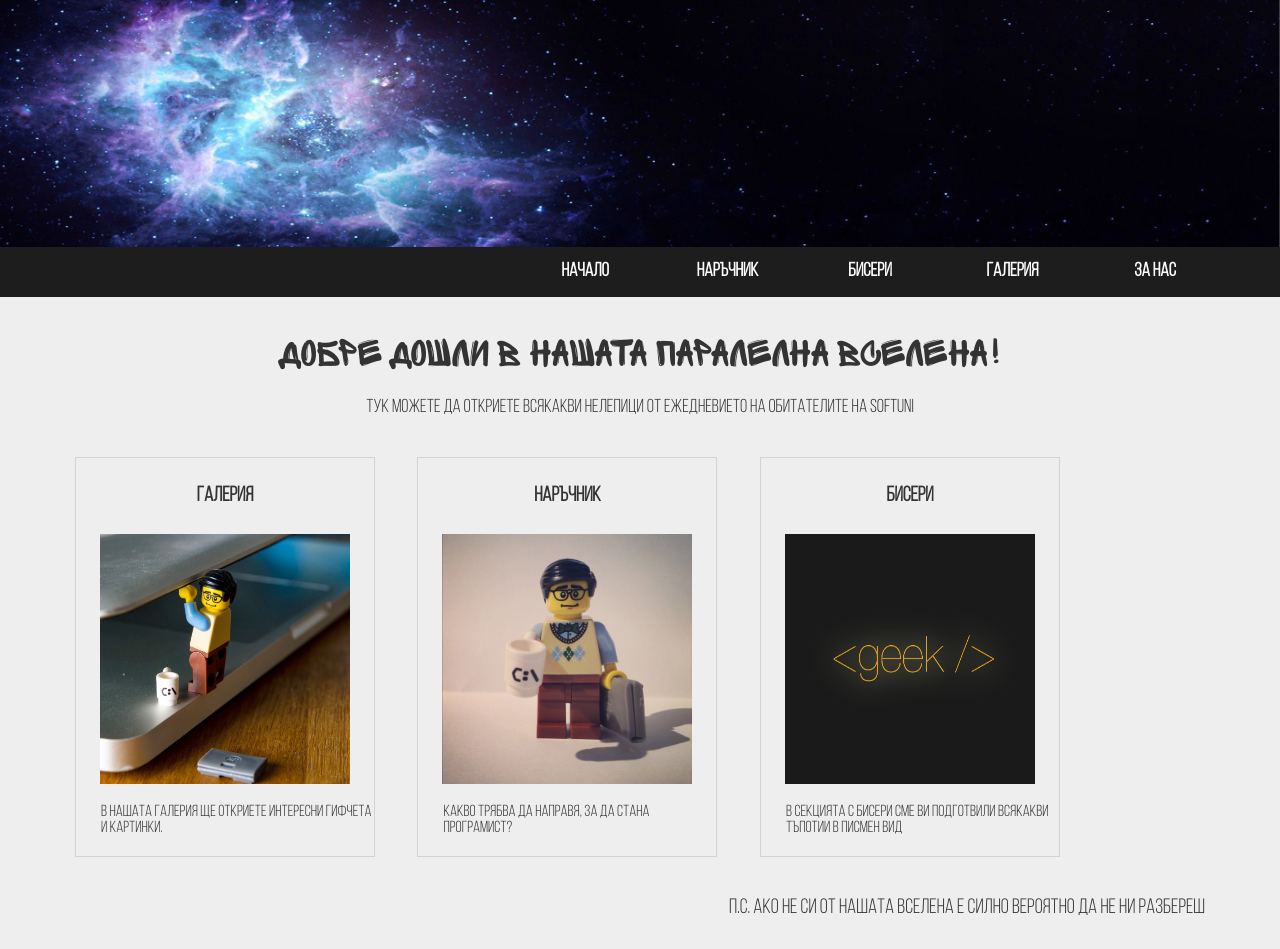
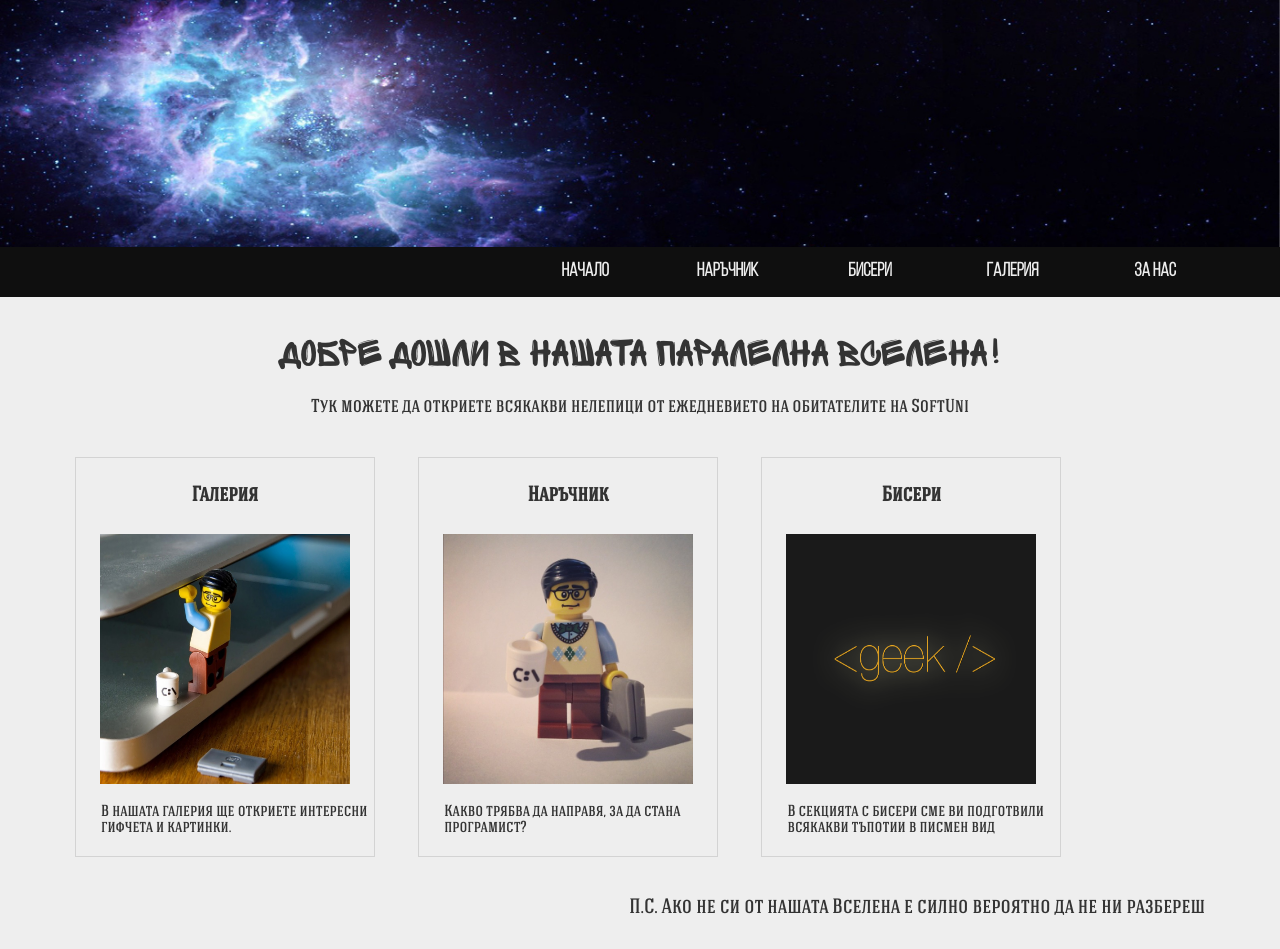
Before and after one commit to rozay/WebFundamentals-HTML-CSS-Teamwork, a PHP site: page / in a window 1280 px wide. Shown: the top 949 px of the page. Run offline with PHP 8.4, Linux system fonts and the light colour scheme.

Commit message:
design changes- new font, new colors

```diff
--- a/php template/styles/style.css
+++ b/php template/styles/style.css
@@ -6,12 +6,18 @@ body, header, section, article, img, div, svg, span, a {
 @font-face {
     font-family: BebasNeueBook;
     src: url('BebasNeue%20Book.otf');
+
 }
+@font-face {
+    font-family: Hagin;
+    src: url('Hagin%20Caps%20Medium.otf');
+}
+
 body {
     background: #1D1D1D;
     width: 100%;
     margin: 0 auto;
-    font-family: BebasNeueBook;
+    font-family: Hagin;
     font-size: 16px;
 }
 
@@ -19,10 +25,12 @@ body {
 
 header {
     overflow: auto;
-    background: #1D1D1D;
+    /*background: #1D1D1D;*/
+    background: #0f0f0f;
     margin: 0;
     padding: 0;
     vertical-align: top;
+    font-family: BebasNeueBook;
 }
 
 /*- 1.1. Header logo -*/
@@ -43,7 +51,9 @@ header {
 header a {
     text-decoration: none;
     font-weight: bold;
-    color: #ffffff;
+    /*color: #ffffff;*/
+    /*color: #9389d0;*/
+    color: #eee;
 }
 
 #navigation-wrapper {
@@ -79,7 +89,8 @@ header a {
 
 #navigation-bg li:hover {
     /*background: #ff8c00;*/
-    background: #d9caac;
+    /*background: #d9caac;*/
+    background: #9389d0;
     -webkit-transition: background .4s ease-in-out;
     -moz-transition: background .4s ease-in-out;
     -ms-transition: background .4s ease-in-out;
@@ -150,6 +161,7 @@ footer {
     color: #fff;
     float: left;
     width: 100%;
+    font-family: BebasNeueBook;
 }
 
 #footer-wrapper {
@@ -176,7 +188,8 @@ footer li {
 }
 
 footer li:hover {
-    color: #ff8c00;
+    /*color: #ff8c00;*/
+    color: #9389d0;
     transition: color .2s ease-in-out;
 }
 
--- a/php template/styles/styles-index.css
+++ b/php template/styles/styles-index.css
@@ -46,7 +46,8 @@ h4{
     text-decoration:none;
 }
 .homeLinks:hover section{
-    background: #d9caac;
+    /*background: #d9caac;*/
+    background: #9389d0;
     color: #1D1D1D;;
     text-decoration:none;
 }
```
Also changed, not shown: php template/styles/Hagin Caps Medium.otf (added).
